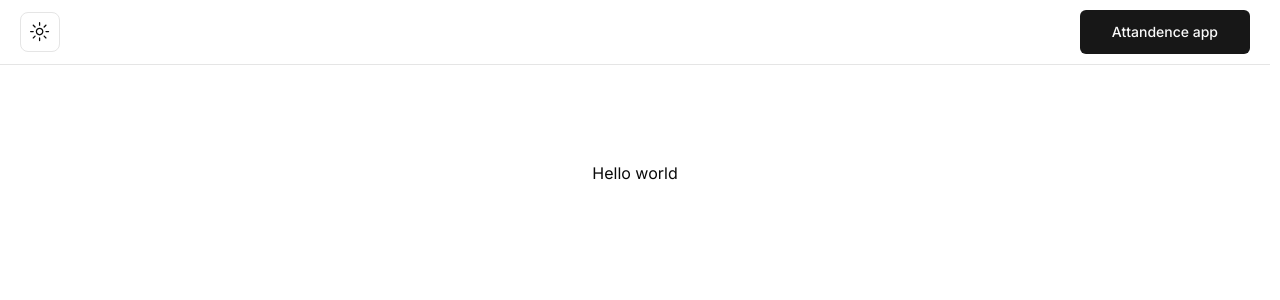
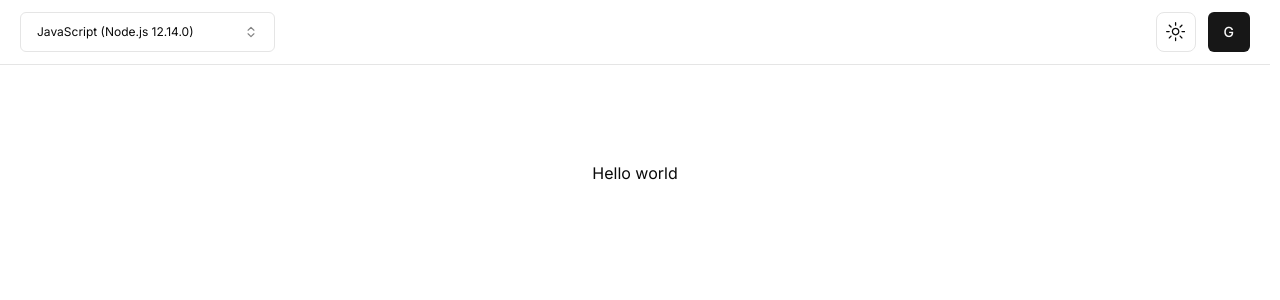
Before and after one commit to imopbuilder/compile-code, a Next.js app: page / in a window 1280 px wide. Shown: the top 300 px of the page. Built offline with nearby package versions, Linux system fonts and the light colour scheme.

Commit message:
feat: add language-select input to header

```diff
--- /dev/null
+++ b/src/client/store/editor-options.ts
@@ -0,0 +1,18 @@
+import { create } from 'zustand';
+
+type State = {
+	language: number;
+	theme: string;
+};
+
+type Action = {
+	setlanguage: (language: State['language']) => void;
+	settheme: (theme: State['theme']) => void;
+};
+
+export const useEditorOptions = create<State & Action>((set) => ({
+	language: 63,
+	theme: '',
+	setlanguage: (language) => set((state) => ({ language })),
+	settheme: (theme) => set((state) => ({ theme })),
+}));
--- /dev/null
+++ b/src/components/global/ellipsis-text.tsx
@@ -0,0 +1,51 @@
+import { useEffect, useLayoutEffect, useRef, useState } from 'react';
+
+export const EllipsisText = ({ text }: { text: string }) => {
+	const [containerWidth, setContainerWidth] = useState(0);
+	const containerRef = useRef<HTMLDivElement>(null);
+	const textRef = useRef<HTMLDivElement>(null);
+
+	useLayoutEffect(() => {
+		const handleResize = () => {
+			setContainerWidth(containerRef.current!.offsetWidth);
+		};
+
+		// Initial setup
+		setContainerWidth(containerRef.current!.offsetWidth);
+
+		// Add event listener for window resize
+		window.addEventListener('resize', handleResize);
+
+		// Cleanup on component unmount
+		return () => {
+			window.removeEventListener('resize', handleResize);
+		};
+	}, []);
+
+	useEffect(() => {
+		const adjustText = () => {
+			const textElement = textRef.current!;
+			const originalText = text;
+
+			while (containerWidth !== 0 && textElement.offsetWidth > containerWidth) {
+				console.log(textElement.offsetWidth, containerWidth);
+				textElement.innerText = textElement.innerText.slice(0, -1);
+			}
+
+			textElement.innerText = textElement.innerText === originalText ? textElement.innerText : `${textElement.innerText}...`;
+
+			// Optionally, store the original text in a data attribute
+			textElement.setAttribute('data-original-text', originalText);
+		};
+
+		adjustText();
+	}, [containerWidth, text]);
+
+	return (
+		<div ref={containerRef} className='w-[175px] text-left'>
+			<div ref={textRef} className='inline-block whitespace-nowrap'>
+				{text}
+			</div>
+		</div>
+	);
+};
--- /dev/null
+++ b/src/components/global/header/client.tsx
@@ -0,0 +1,59 @@
+'use client';
+
+import { useEditorOptions } from '@/client/store/editor-options';
+import { Button } from '@/components/ui/button';
+import { Command, CommandEmpty, CommandGroup, CommandInput, CommandItem } from '@/components/ui/command';
+import { Popover, PopoverContent, PopoverTrigger } from '@/components/ui/popover';
+import { languageOptions } from '@/constants/app';
+import { cn } from '@/lib/utils/cn';
+import { Check, ChevronsUpDown } from 'lucide-react';
+import { useState } from 'react';
+import { EllipsisText } from '../ellipsis-text';
+
+export function LanguageSelect() {
+	const [open, setOpen] = useState(false);
+	const value = useEditorOptions((state) => state.language); // language
+	const setvalue = useEditorOptions((state) => state.setlanguage); // setlanguage
+
+	return (
+		<Popover open={open} onOpenChange={setOpen}>
+			<PopoverTrigger asChild>
+				<Button variant='outline' role='combobox' aria-expanded={open} className='justify-between text-xs font-normal'>
+					<EllipsisText text={value ? (languageOptions.find((language) => language.id === value)?.label as string) : 'Select language...'} />
+					<ChevronsUpDown className='ml-8 h-3.5 w-3.5 shrink-0 opacity-50' />
+				</Button>
+			</PopoverTrigger>
+			<PopoverContent className='w-[var(--radix-popover-trigger-width)] p-0 rounded-md' sideOffset={8}>
+				<Command
+					filter={(id, search) => {
+						const val = languageOptions
+							.find((language) => language.id === Number(id))
+							?.label.toLowerCase()
+							.includes(search.toLowerCase());
+						if (val) return 1;
+						return 0;
+					}}
+				>
+					<CommandInput className='' placeholder='Search language...' />
+					<CommandEmpty>No language found.</CommandEmpty>
+					<CommandGroup className='overflow-y-scroll w-full h-80 p-2'>
+						{languageOptions.map((language) => (
+							<CommandItem
+								key={language.id}
+								className={`text-xs p-2.5 rounded-lg ${value === language.id ? 'text-foreground' : 'text-muted-foreground'}`}
+								value={language.id.toString()}
+								onSelect={(currentValue) => {
+									setvalue(Number(currentValue) === value ? 63 : Number(currentValue));
+									setOpen(false);
+								}}
+							>
+								<Check className={cn('mr-2 h-4 w-4', value === language.id ? 'opacity-100' : 'opacity-0')} />
+								{language.label}
+							</CommandItem>
+						))}
+					</CommandGroup>
+				</Command>
+			</PopoverContent>
+		</Popover>
+	);
+}
--- a/src/components/global/header/index.tsx
+++ b/src/components/global/header/index.tsx
@@ -1,18 +1,19 @@
 import { Button } from '@/components/ui/button';
 import Link from 'next/link';
 import { ThemeToggle } from '../theme-toggle';
+import { LanguageSelect } from './client';
 
 export default function Header() {
 	return (
 		<header className='border-b'>
 			<div className='mx-5 h-16 flex items-center justify-between'>
-				<nav className='flex items-center justify-center sm:gap-4 gap-3'>
-					{/* <EditorOptions /> */}
+				<nav className='flex items-center justify-center gap-3'>
+					<LanguageSelect />
+				</nav>
+				<div className='flex items-center justify-center gap-3'>
 					<ThemeToggle />
-				</nav>
-				<div className='flex items-center justify-center'>
-					<Button size='lg' asChild>
-						<Link href={'/'}>Attandence app</Link>
+					<Button asChild>
+						<Link href={'/'}>G</Link>
 					</Button>
 				</div>
 			</div>
--- /dev/null
+++ b/src/constants/app.ts
@@ -0,0 +1,280 @@
+export const languageOptions = [
+	{
+		id: 63,
+		name: 'JavaScript (Node.js 12.14.0)',
+		label: 'JavaScript (Node.js 12.14.0)',
+		value: 'javascript',
+	},
+	{
+		id: 45,
+		name: 'Assembly (NASM 2.14.02)',
+		label: 'Assembly (NASM 2.14.02)',
+		value: 'assembly',
+	},
+	{
+		id: 46,
+		name: 'Bash (5.0.0)',
+		label: 'Bash (5.0.0)',
+		value: 'bash',
+	},
+	{
+		id: 47,
+		name: 'Basic (FBC 1.07.1)',
+		label: 'Basic (FBC 1.07.1)',
+		value: 'basic',
+	},
+	{
+		id: 75,
+		name: 'C (Clang 7.0.1)',
+		label: 'C (Clang 7.0.1)',
+		value: 'c',
+	},
+	{
+		id: 76,
+		name: 'C++ (Clang 7.0.1)',
+		label: 'C++ (Clang 7.0.1)',
+		value: 'cpp',
+	},
+	{
+		id: 48,
+		name: 'C (GCC 7.4.0)',
+		label: 'C (GCC 7.4.0)',
+		value: 'c',
+	},
+	{
+		id: 52,
+		name: 'C++ (GCC 7.4.0)',
+		label: 'C++ (GCC 7.4.0)',
+		value: 'cpp',
+	},
+	{
+		id: 49,
+		name: 'C (GCC 8.3.0)',
+		label: 'C (GCC 8.3.0)',
+		value: 'c',
+	},
+	{
+		id: 53,
+		name: 'C++ (GCC 8.3.0)',
+		label: 'C++ (GCC 8.3.0)',
+		value: 'cpp',
+	},
+	{
+		id: 50,
+		name: 'C (GCC 9.2.0)',
+		label: 'C (GCC 9.2.0)',
+		value: 'c',
+	},
+	{
+		id: 54,
+		name: 'C++ (GCC 9.2.0)',
+		label: 'C++ (GCC 9.2.0)',
+		value: 'cpp',
+	},
+	{
+		id: 86,
+		name: 'Clojure (1.10.1)',
+		label: 'Clojure (1.10.1)',
+		value: 'clojure',
+	},
+	{
+		id: 51,
+		name: 'C# (Mono 6.6.0.161)',
+		label: 'C# (Mono 6.6.0.161)',
+		value: 'csharp',
+	},
+	{
+		id: 77,
+		name: 'COBOL (GnuCOBOL 2.2)',
+		label: 'COBOL (GnuCOBOL 2.2)',
+		value: 'cobol',
+	},
+	{
+		id: 55,
+		name: 'Common Lisp (SBCL 2.0.0)',
+		label: 'Common Lisp (SBCL 2.0.0)',
+		value: 'lisp',
+	},
+	{
+		id: 56,
+		name: 'D (DMD 2.089.1)',
+		label: 'D (DMD 2.089.1)',
+		value: 'd',
+	},
+	{
+		id: 57,
+		name: 'Elixir (1.9.4)',
+		label: 'Elixir (1.9.4)',
+		value: 'elixir',
+	},
+	{
+		id: 58,
+		name: 'Erlang (OTP 22.2)',
+		label: 'Erlang (OTP 22.2)',
+		value: 'erlang',
+	},
+	{
+		id: 44,
+		label: 'Executable',
+		name: 'Executable',
+		value: 'exe',
+	},
+	{
+		id: 87,
+		name: 'F# (.NET Core SDK 3.1.202)',
+		label: 'F# (.NET Core SDK 3.1.202)',
+		value: 'fsharp',
+	},
+	{
+		id: 59,
+		name: 'Fortran (GFortran 9.2.0)',
+		label: 'Fortran (GFortran 9.2.0)',
+		value: 'fortran',
+	},
+	{
+		id: 60,
+		name: 'Go (1.13.5)',
+		label: 'Go (1.13.5)',
+		value: 'go',
+	},
+	{
+		id: 88,
+		name: 'Groovy (3.0.3)',
+		label: 'Groovy (3.0.3)',
+		value: 'groovy',
+	},
+	{
+		id: 61,
+		name: 'Haskell (GHC 8.8.1)',
+		label: 'Haskell (GHC 8.8.1)',
+		value: 'haskell',
+	},
+	{
+		id: 62,
+		name: 'Java (OpenJDK 13.0.1)',
+		label: 'Java (OpenJDK 13.0.1)',
+		value: 'java',
+	},
+
+	{
+		id: 78,
+		name: 'Kotlin (1.3.70)',
+		label: 'Kotlin (1.3.70)',
+		value: 'kotlin',
+	},
+	{
+		id: 64,
+		name: 'Lua (5.3.5)',
+		label: 'Lua (5.3.5)',
+		value: 'lua',
+	},
+
+	{
+		id: 79,
+		name: 'Objective-C (Clang 7.0.1)',
+		label: 'Objective-C (Clang 7.0.1)',
+		value: 'objectivec',
+	},
+	{
+		id: 65,
+		name: 'OCaml (4.09.0)',
+		label: 'OCaml (4.09.0)',
+		value: 'ocaml',
+	},
+	{
+		id: 66,
+		name: 'Octave (5.1.0)',
+		label: 'Octave (5.1.0)',
+		value: 'octave',
+	},
+	{
+		id: 67,
+		name: 'Pascal (FPC 3.0.4)',
+		label: 'Pascal (FPC 3.0.4)',
+		value: 'pascal',
+	},
+	{
+		id: 85,
+		name: 'Perl (5.28.1)',
+		label: 'Perl (5.28.1)',
+		value: 'perl',
+	},
+	{
+		id: 68,
+		name: 'PHP (7.4.1)',
+		label: 'PHP (7.4.1)',
+		value: 'php',
+	},
+	{
+		id: 43,
+		label: 'Plain Text',
+		name: 'Plain Text',
+		value: 'text',
+	},
+	{
+		id: 69,
+		name: 'Prolog (GNU Prolog 1.4.5)',
+		label: 'Prolog (GNU Prolog 1.4.5)',
+		value: 'prolog',
+	},
+	{
+		id: 70,
+		name: 'Python (2.7.17)',
+		label: 'Python (2.7.17)',
+		value: 'python',
+	},
+	{
+		id: 71,
+		name: 'Python (3.8.1)',
+		label: 'Python (3.8.1)',
+		value: 'python',
+	},
+	{
+		id: 80,
+		name: 'R (4.0.0)',
+		label: 'R (4.0.0)',
+		value: 'r',
+	},
+	{
+		id: 72,
+		name: 'Ruby (2.7.0)',
+		label: 'Ruby (2.7.0)',
+		value: 'ruby',
+	},
+	{
+		id: 73,
+		name: 'Rust (1.40.0)',
+		label: 'Rust (1.40.0)',
+		value: 'rust',
+	},
+	{
+		id: 81,
+		name: 'Scala (2.13.2)',
+		label: 'Scala (2.13.2)',
+		value: 'scala',
+	},
+	{
+		id: 82,
+		name: 'SQL (SQLite 3.27.2)',
+		label: 'SQL (SQLite 3.27.2)',
+		value: 'sql',
+	},
+	{
+		id: 83,
+		name: 'Swift (5.2.3)',
+		label: 'Swift (5.2.3)',
+		value: 'swift',
+	},
+	{
+		id: 74,
+		name: 'TypeScript (3.7.4)',
+		label: 'TypeScript (3.7.4)',
+		value: 'typescript',
+	},
+	{
+		id: 84,
+		name: 'Visual Basic.Net (vbnc 0.0.0.5943)',
+		label: 'Visual Basic.Net (vbnc 0.0.0.5943)',
+		value: 'vbnet',
+	},
+];
```
